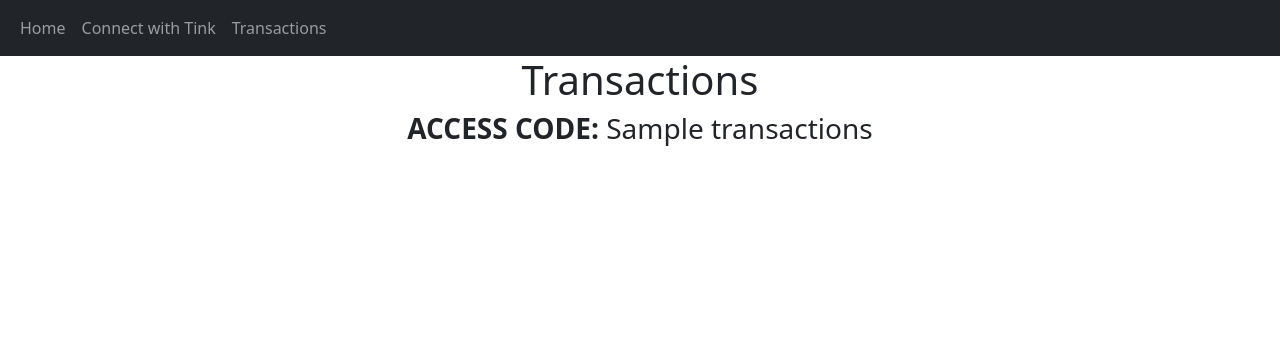
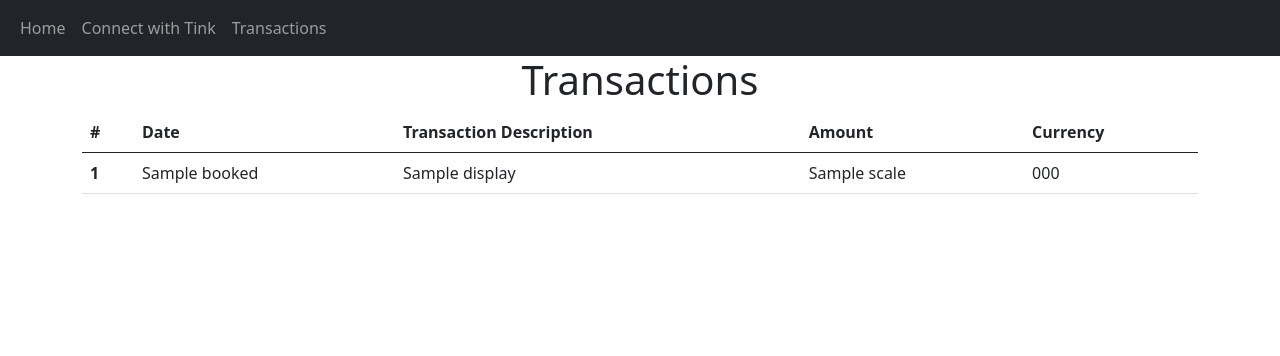
Before and after one commit to daud99/tinkChallenge, a Flask app: template templates/transaction.html in a window 1280 px wide. Shown: the top 356 px of the page. Run offline with Flask 2, Linux system fonts and the light colour scheme; the template is opened without the code that fills it: most values are stand-ins (such as "Sample title", 1, 10 or a date in 2020); some libraries are stand-ins or nearby versions.

Commit message:
Transaction display added

```diff
--- a/templates/transaction.html
+++ b/templates/transaction.html
@@ -3,6 +3,29 @@
 {% block content %}
 <h1 align="center">{% block header %}Transactions{% endblock %}</h1>
     {% if transactions %}
-    <h3 align="center"><strong>ACCESS CODE: </strong>{{ transactions }}</h3>
+{#            <h3 align="center"><strong>ACCESS CODE: </strong>{{ transactions.descriptions }}</h3>#}
+        <table class="table">
+          <thead>
+            <tr>
+              <th scope="col">#</th>
+              <th scope="col">Date</th>
+              <th scope="col">Transaction Description</th>
+              <th scope="col">Amount</th>
+              <th scope="col">Currency</th>
+            </tr>
+          </thead>
+          <tbody>
+          {% for transaction in transactions %}
+            <tr>
+
+              <th scope="row">{{ loop.index }}</th>
+              <td>{{ transaction.dates.booked }}</td>
+              <td>{{ transaction.descriptions.display }}</td>
+              <td>{{ transaction.amount.value.scale }}</td>
+              <td>{{ transaction.amount.currencyCode }}</td>
+            </tr>
+          {% endfor %}
+          </tbody>
+        </table>
     {% endif %}
 {% endblock %}
```
